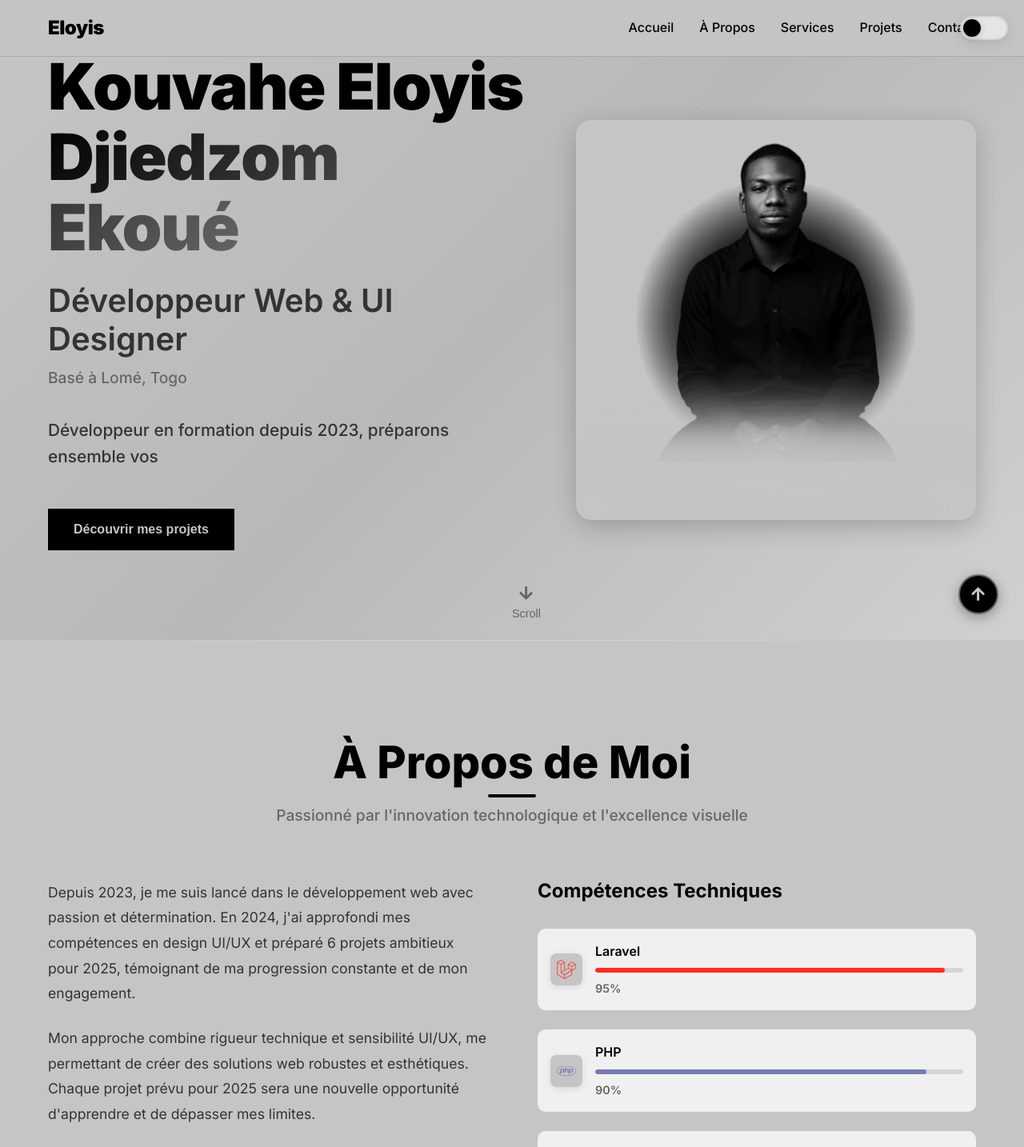
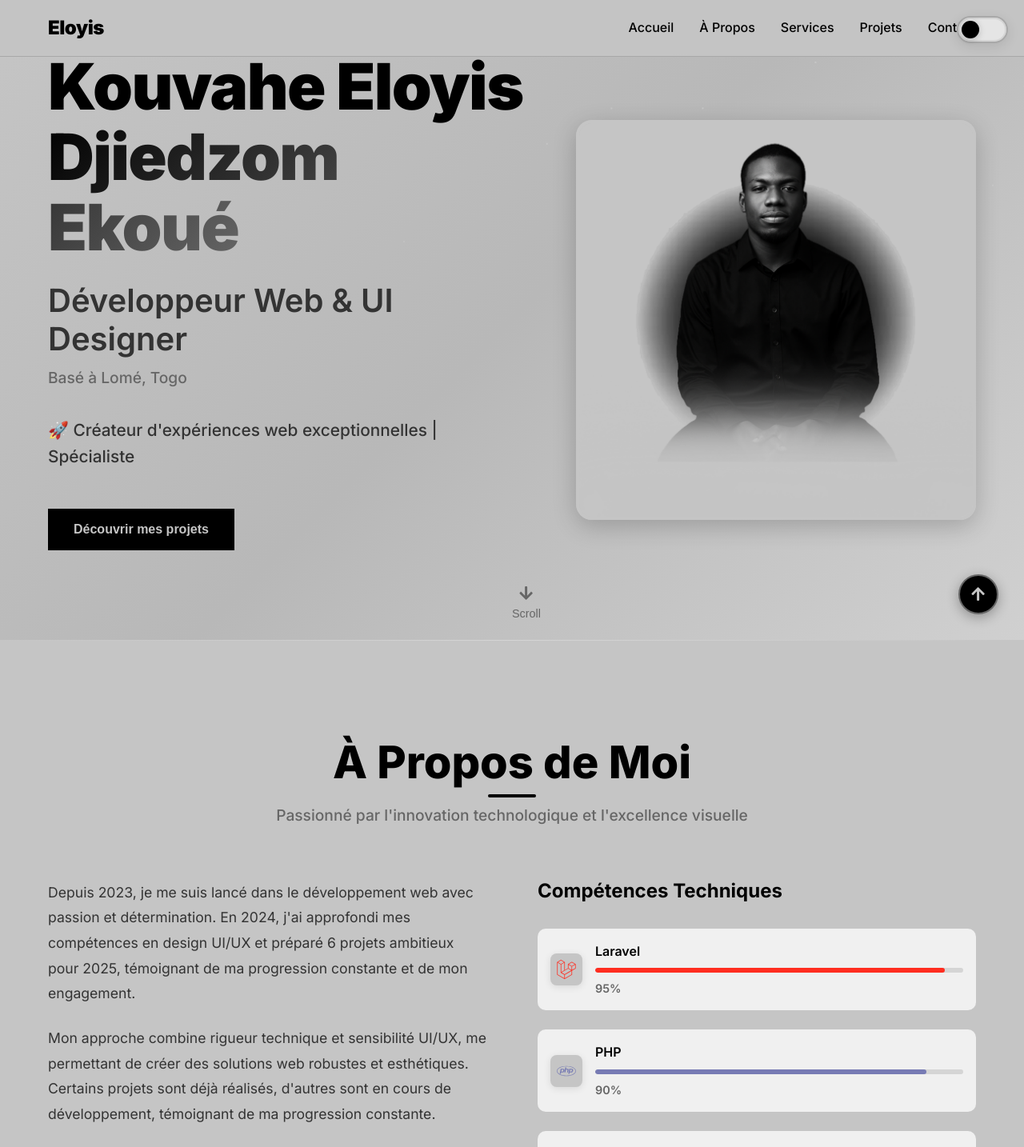
Before and after one commit to keds01/portfolioKOUVAHEELOYIS, a React (Vite) app: page / in a window 1280 px wide. Shown: the top 1434 px of the page at 80% size. Built offline with nearby package versions, Linux system fonts and the light colour scheme.

Commit message:
Update About, Contact, Footer, Hero, and Projects components with content revisions and style adjustments

```diff
--- a/src/components/About.jsx
+++ b/src/components/About.jsx
@@ -82,8 +82,8 @@ const About = () => {
               </p>
               <p>
                 Mon approche combine rigueur technique et sensibilité UI/UX, me permettant de créer
-                des solutions web robustes et esthétiques. Chaque projet prévu pour 2025 sera une
-                nouvelle opportunité d'apprendre et de dépasser mes limites.
+                des solutions web robustes et esthétiques. Certains projets sont déjà réalisés,
+                d'autres sont en cours de développement, témoignant de ma progression constante.
               </p>
               <div className="about-stats">
                 <div className="stat">
--- a/src/components/Contact.css
+++ b/src/components/Contact.css
@@ -339,15 +339,9 @@
   }
 
   .contact-item:hover {
-    background: var(--primary-black);
-    color: var(--primary-white);
+    background: var(--gray-200);
     transform: translateX(4px);
-    box-shadow: 0 4px 12px rgba(0, 0, 0, 0.15);
-  }
-
-  .contact-item:hover .contact-text h4,
-  .contact-item:hover .contact-text p {
-    color: var(--primary-white);
+    box-shadow: 0 4px 12px rgba(0, 0, 0, 0.1);
   }
 
   .contact-icon {
@@ -362,7 +356,7 @@
   .contact-item:hover .contact-icon {
     background: var(--primary-white);
     color: var(--primary-black);
-    border-color: var(--primary-white);
+    border-color: var(--border-color);
   }
 
   .contact-text h4 {
--- a/src/components/Contact.jsx
+++ b/src/components/Contact.jsx
@@ -55,7 +55,7 @@ const Contact = () => {
     {
       icon: FaPhone,
       title: "Téléphone",
-      info: "+228 98 59 01 9",
+      info: "+228 90 85 90 19",
       color: "#6F42C1"
     }
   ]
--- a/src/components/Footer.jsx
+++ b/src/components/Footer.jsx
@@ -209,9 +209,6 @@ const Footer = () => {
               <p>
                 © {currentYear} Kouvahe Eloyis Djiedzom Ekoué. Tous droits réservés.
               </p>
-              <p className="footer-heart">
-                Fait avec <FaHeart className="heart-icon" /> à Lomé, Togo
-              </p>
             </div>
 
             <motion.button
--- a/src/components/Hero.jsx
+++ b/src/components/Hero.jsx
@@ -6,7 +6,7 @@ import './Hero.css'
 
 const Hero = () => {
   const [currentText, setCurrentText] = useState('')
-  const fullText = "Développeur en formation depuis 2023, préparons ensemble vos projets 2025 avec passion et expertise"
+  const fullText = "🚀 Créateur d'expériences web exceptionnelles | Spécialiste Laravel & UI/UX | Transformons vos idées en réalité digitale"
   const [isTyping, setIsTyping] = useState(true)
   const { isDark } = useTheme()
 
--- a/src/components/Projects.jsx
+++ b/src/components/Projects.jsx
@@ -52,7 +52,7 @@ const Projects = () => {
       category: "laravel",
       type: "management",
       technologies: ["Laravel", "PHP", "MySQL", "Sécurité avancée"],
-      duration: "Réalisé 2025 - Maintenance continue",
+      duration: "MISE À JOUR EN COURS",
       client: "Institution publique régionale",
       features: ["Maintenance continue et sécurisée", "Mise à jour fonctionnelle", "Optimisation des performances", "Support technique régional"],
       image: "./images/photo-light.png",
@@ -66,7 +66,7 @@ const Projects = () => {
       category: "laravel",
       type: "management",
       technologies: ["Laravel", "JavaScript", "PDF Generator", "API"],
-      duration: "Réalisé 2025 - 3 mois",
+      duration: "EN COURS DE DÉVELOPPEMENT",
       client: "Entreprise spécialisée en matériels",
       features: ["Édition de factures (proforma, bons de livraison)", "Gestion automatisée des stocks", "Suivi des opérations commerciales", "Rapports financiers automatisés"],
       image: "./images/photo-dark.png",
@@ -80,7 +80,7 @@ const Projects = () => {
       category: "laravel",
       type: "ecommerce",
       technologies: ["Laravel", "Vue.js", "MySQL", "Intégrations sociales"],
-      duration: "Réalisé 2025 - 5 mois",
+      duration: "EN COURS DE DÉVELOPPEMENT",
       client: "Initiative communautaire togolaise",
       features: ["Communauté engagée comme force commerciale", "Mise en réseau des initiatives locales", "Visibilité des micro-entreprises", "Croissance solidaire des activités"],
       image: "./images/photo-light.png",
@@ -251,21 +251,6 @@ const Projects = () => {
             </AnimatePresence>
           </motion.div>
 
-          <motion.div
-            className="projects-cta"
-            initial={{ opacity: 0, y: 30 }}
-            animate={isInView ? { opacity: 1, y: 0 } : { opacity: 0, y: 30 }}
-            transition={{ duration: 0.6, delay: 1.2 }}
-          >
-            <p>Intéressé par mes réalisations ?</p>
-            <motion.button
-              className="btn btn-primary"
-              whileHover={{ scale: 1.05, y: -2 }}
-              whileTap={{ scale: 0.95 }}
-            >
-              Découvrir plus de projets
-            </motion.button>
-          </motion.div>
         </motion.div>
       </div>
     </section>
--- a/src/components/ThemeToggle.css
+++ b/src/components/ThemeToggle.css
@@ -2,9 +2,9 @@
   position: fixed;
   top: 20px;
   right: 20px;
-  z-index: 1001;
-  background: none;
-  border: none;
+  z-index: 9999;
+  background: var(--primary-white);
+  border: 2px solid var(--border-color);
   cursor: pointer;
   padding: 0;
   border-radius: 25px;
@@ -64,7 +64,7 @@
   .theme-toggle {
     top: 20px;
     right: 80px;
-    z-index: 1000;
+    z-index: 9999;
   }
 }
 
@@ -72,5 +72,6 @@
   .theme-toggle {
     top: 15px;
     right: 70px;
+    z-index: 9999;
   }
 }
```
